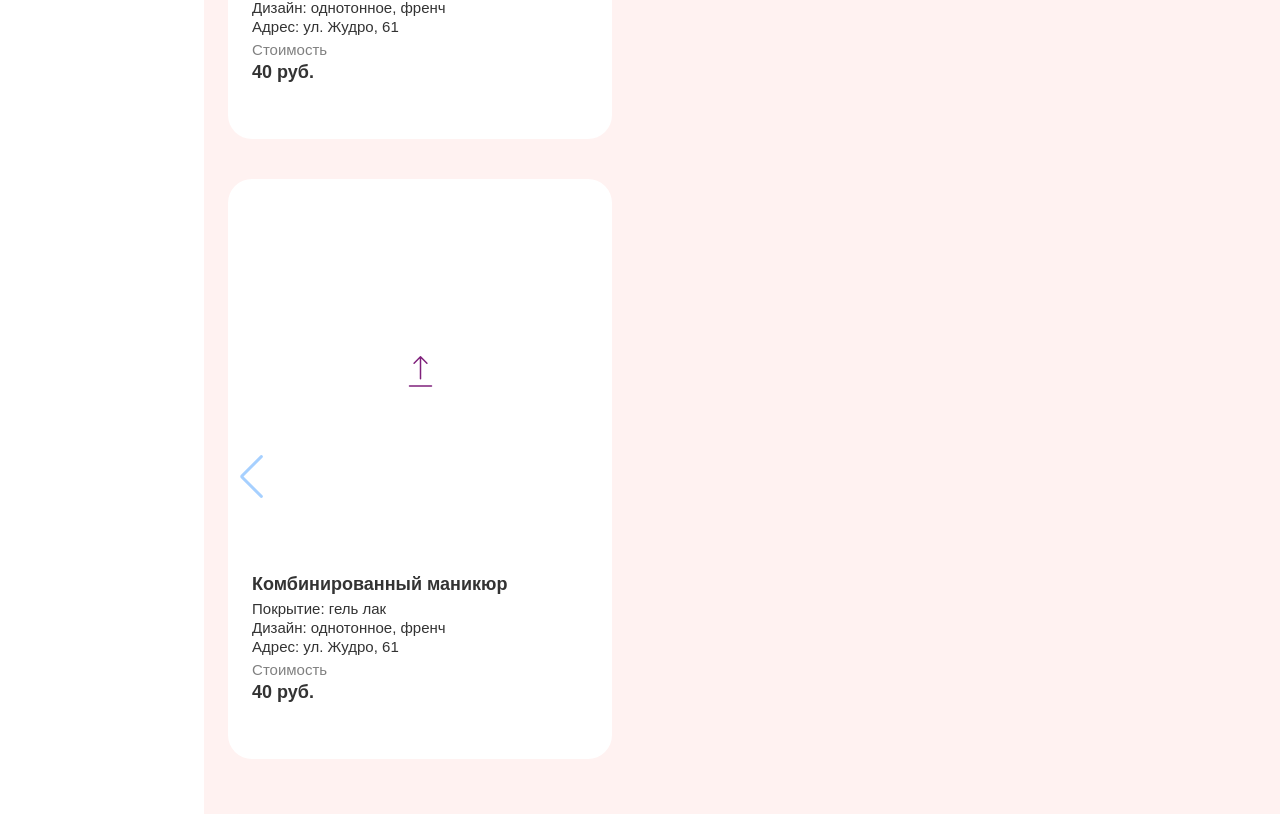
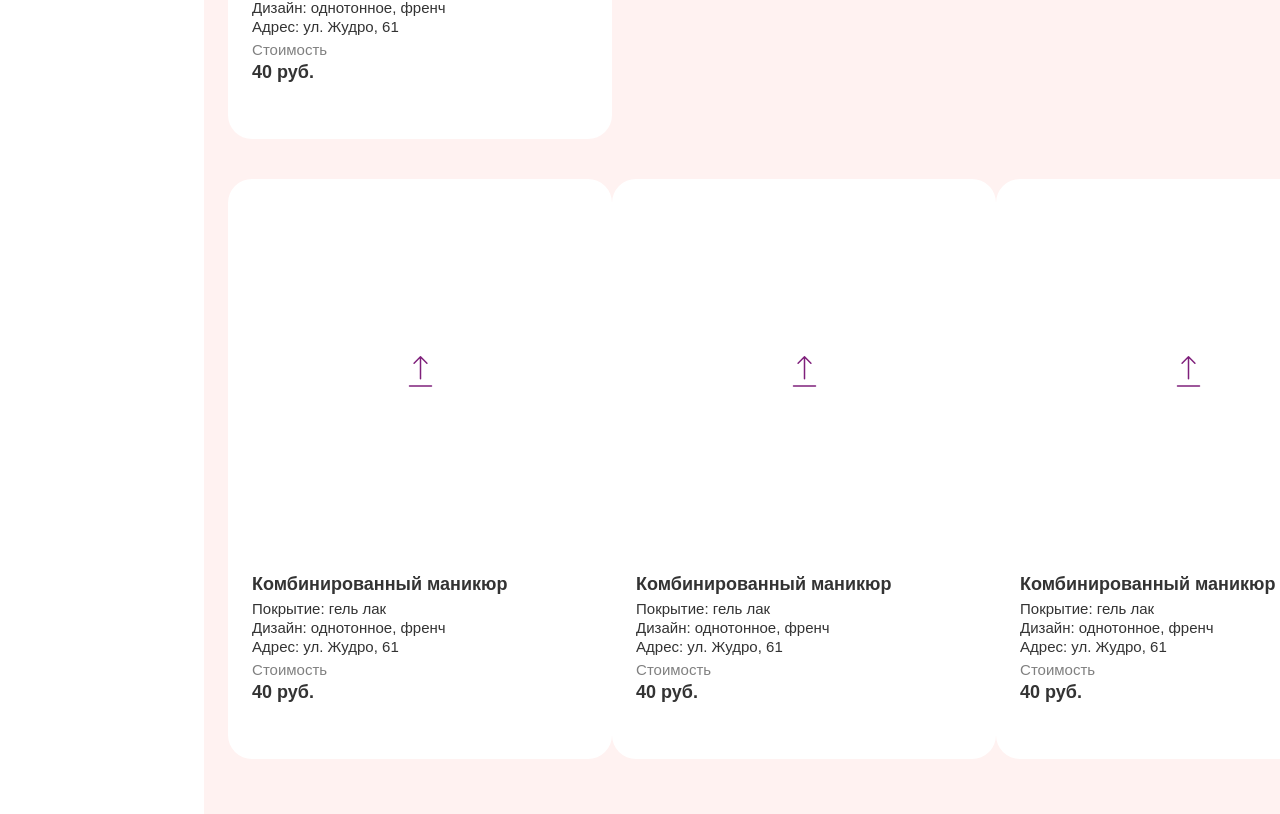
Before and after one commit to gfredex/ProjectBeauty, a React (Vite) app: page / in a window 1280 px wide. Shown: the part 1973-2787 px from the top of the page. Built offline with nearby package versions, Linux system fonts and the light colour scheme; a web font is replaced by a local one.

Commit message:
add swiper

```diff
--- a/src/components/UI/ServiceCard/index.tsx
+++ b/src/components/UI/ServiceCard/index.tsx
@@ -14,7 +14,6 @@ interface ServiceData {
 }
 
 const ServiceCard: React.FC = () => {
-    const [editMode, setEditMode] = useState(false);
     const [uploadMode, setUploadMode] = useState(false);
     const [formData, setFormData] = useState<ServiceData>({
         name: 'Комбинированный маникюр',
@@ -47,6 +46,8 @@ const ServiceCard: React.FC = () => {
         setUploadMode(false);
     };
 
+    const hasImage = formData.image !== '';
+
     return (
         <div
             className={styles.wrapServCard}
@@ -54,7 +55,7 @@ const ServiceCard: React.FC = () => {
             onMouseLeave={() => setHovered(false)}
         >
             <div className={styles.imgSection}>
-                {formData.image ? (
+                {hasImage ? (
                     <div className={styles.wrappPicture}>
                         <img
                             className={styles.picture}
@@ -66,8 +67,6 @@ const ServiceCard: React.FC = () => {
                                 <button
                                     className={styles.iconButton}
                                     onClick={() => {
-                                        setEditMode(true);
-                                        setUploadMode(false);
                                         setFormData({
                                             name: '',
                                             coating: '',
@@ -84,7 +83,6 @@ const ServiceCard: React.FC = () => {
                                     className={styles.textButton}
                                     onClick={() => {
                                         setUploadMode(true);
-                                        setEditMode(false);
                                         setTempData(formData);
                                     }}
                                 >
@@ -98,7 +96,6 @@ const ServiceCard: React.FC = () => {
                         className={styles.wrappIcon}
                         onClick={() => {
                             setUploadMode(true);
-                            setEditMode(false);
                             setTempData(formData);
                         }}
                         style={{ cursor: 'pointer' }}
@@ -108,14 +105,14 @@ const ServiceCard: React.FC = () => {
                 )}
             </div>
 
-            {!editMode && !uploadMode && (
+            {!uploadMode && (
                 <div className={styles.infoBlock}>
-                    <h3 className={styles.title}>{formData.name}</h3>
-                    <p className={styles.text}><strong>Покрытие:</strong> {formData.coating}</p>
-                    <p className={styles.text}><strong>Дизайн:</strong> {formData.design}</p>
-                    <p className={styles.text}><strong>Адрес:</strong> {formData.address}</p>
+                    <h3 className={styles.title}>{formData.name || '—'}</h3>
+                    <p className={styles.text}><strong>Покрытие:</strong> {formData.coating || '—'}</p>
+                    <p className={styles.text}><strong>Дизайн:</strong> {formData.design || '—'}</p>
+                    <p className={styles.text}><strong>Адрес:</strong> {formData.address || '—'}</p>
                     <p className={styles.label}>Стоимость</p>
-                    <p className={styles.price}>{formData.price}</p>
+                    <p className={styles.price}>{formData.price || '—'}</p>
                 </div>
             )}
 
--- a/src/components/UI/ServiceCard/serviceCard.module.scss
+++ b/src/components/UI/ServiceCard/serviceCard.module.scss
@@ -49,6 +49,7 @@
 }
 
 .imgSection {
+  @include sizes(null, 384px);
   position: relative;
 }
 
--- a/src/components/UI/ServiceCardSlider/index.tsx
+++ b/src/components/UI/ServiceCardSlider/index.tsx
@@ -1,18 +1,16 @@
 import React from 'react';
 import { Swiper, SwiperSlide } from 'swiper/react';
 import 'swiper/css';
-import 'swiper/css/navigation';
-import 'swiper/css/pagination';
-import { Navigation, Pagination } from 'swiper/modules';
+import 'swiper/css/pagination'; // убрали navigation!
+import { Pagination } from 'swiper/modules';
 import { ServiceCard } from '@/components';
 
 const ServiceCardSlider: React.FC = () => {
     return (
         <Swiper
-            modules={[Navigation, Pagination]}
+            modules={[Pagination]}
             spaceBetween={20}
-            slidesPerView={1}
-            navigation
+            slidesPerView={3}
             pagination={{ clickable: true }}
             breakpoints={{
                 640: { slidesPerView: 1 },
@@ -23,6 +21,8 @@ const ServiceCardSlider: React.FC = () => {
             {[...Array(6)].map((_, idx) => (
                 <SwiperSlide key={idx}>
                     <ServiceCard />
+                    <ServiceCard />
+                    <ServiceCard />
                 </SwiperSlide>
             ))}
         </Swiper>
```
